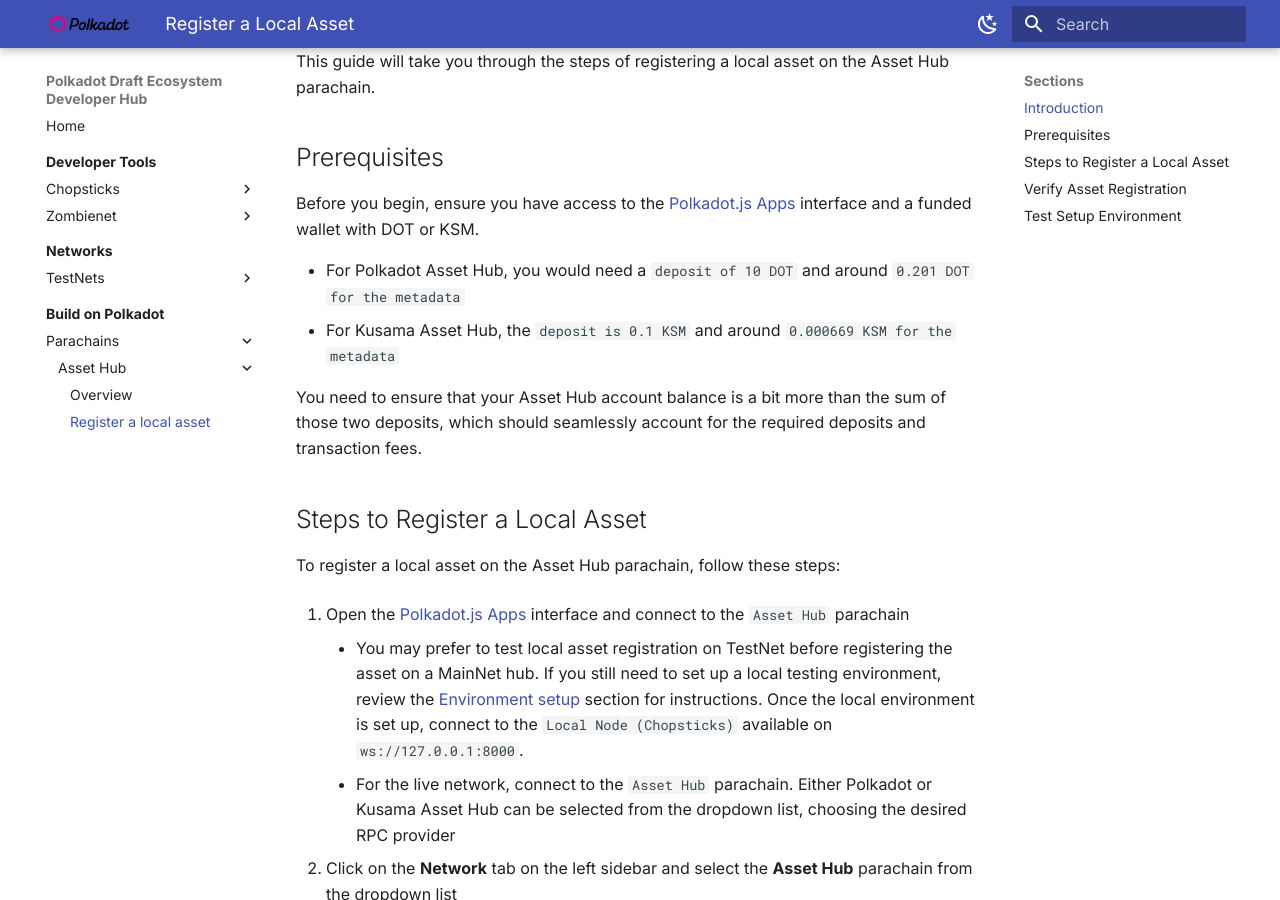
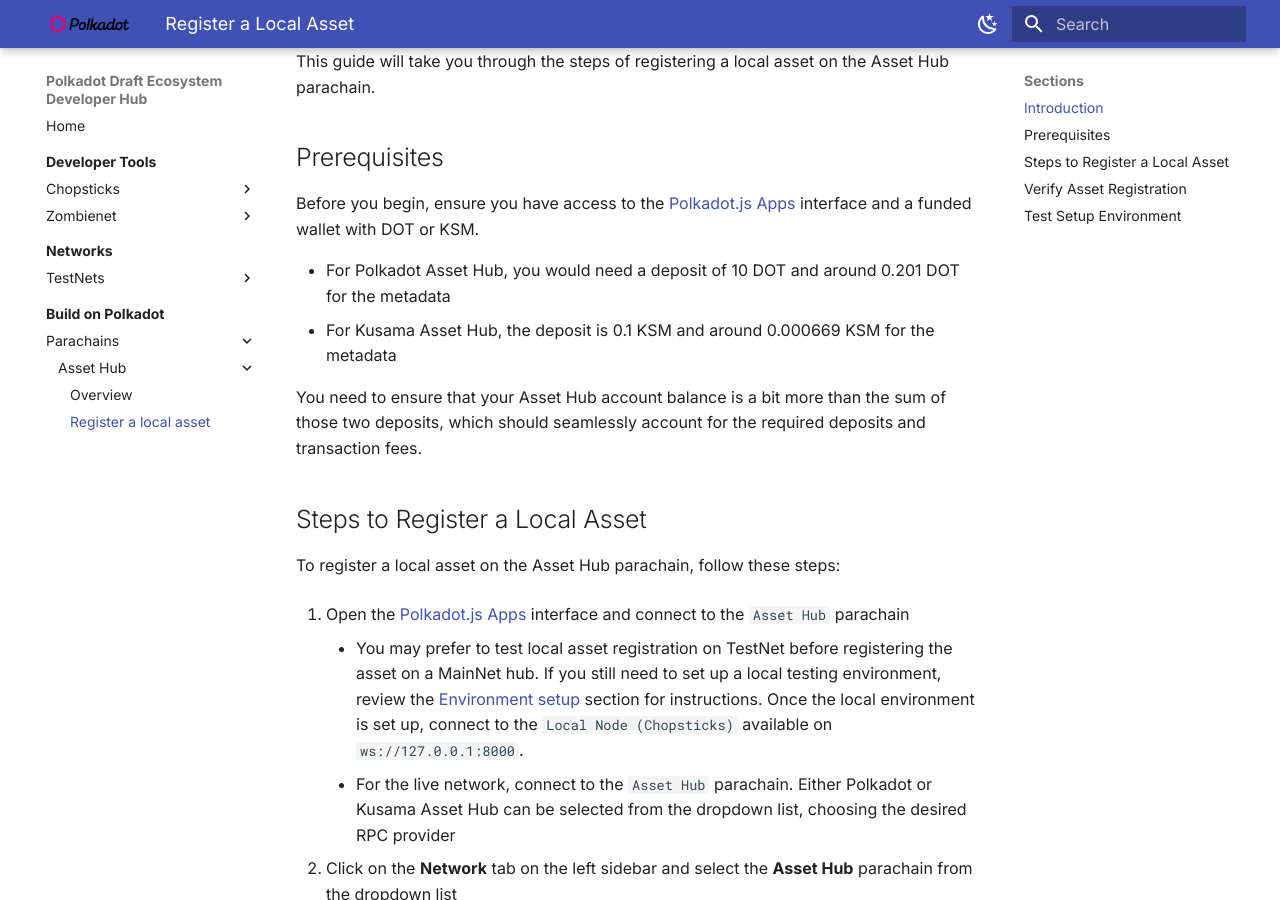
Before and after one commit to papermoonio/polkadot-ecosystem-docs-draft, an MkDocs documentation site: the page built from docs/build-on-polkadot/parachains/asset-hub/register-a-local-asset.md, in a window 1280 px wide and 900 px high, scrolled down 300 px. Built offline with MkDocs 1.6.1 and Material for MkDocs 9.7.7, drawn with Linux system fonts in a browser that asks for light colours.

```diff
--- a/docs/build-on-polkadot/parachains/asset-hub/register-a-local-asset.md
+++ b/docs/build-on-polkadot/parachains/asset-hub/register-a-local-asset.md
@@ -15,8 +15,8 @@ This guide will take you through the steps of registering a local asset on the A
 
 Before you begin, ensure you have access to the [Polkadot.js Apps](https://polkadot.js.org/apps/){target=\_blank} interface and a funded wallet with DOT or KSM.
 
-- For Polkadot Asset Hub, you would need a `deposit of 10 DOT` and around `0.201 DOT for the metadata`
-- For Kusama Asset Hub, the `deposit is 0.1 KSM` and around `0.000669 KSM for the metadata`
+- For Polkadot Asset Hub, you would need a deposit of 10 DOT and around 0.201 DOT for the metadata
+- For Kusama Asset Hub, the deposit is 0.1 KSM and around 0.000669 KSM for the metadata
 
 You need to ensure that your Asset Hub account balance is a bit more than the sum of those two deposits, which should seamlessly account for the required deposits and transaction fees.
 
```
